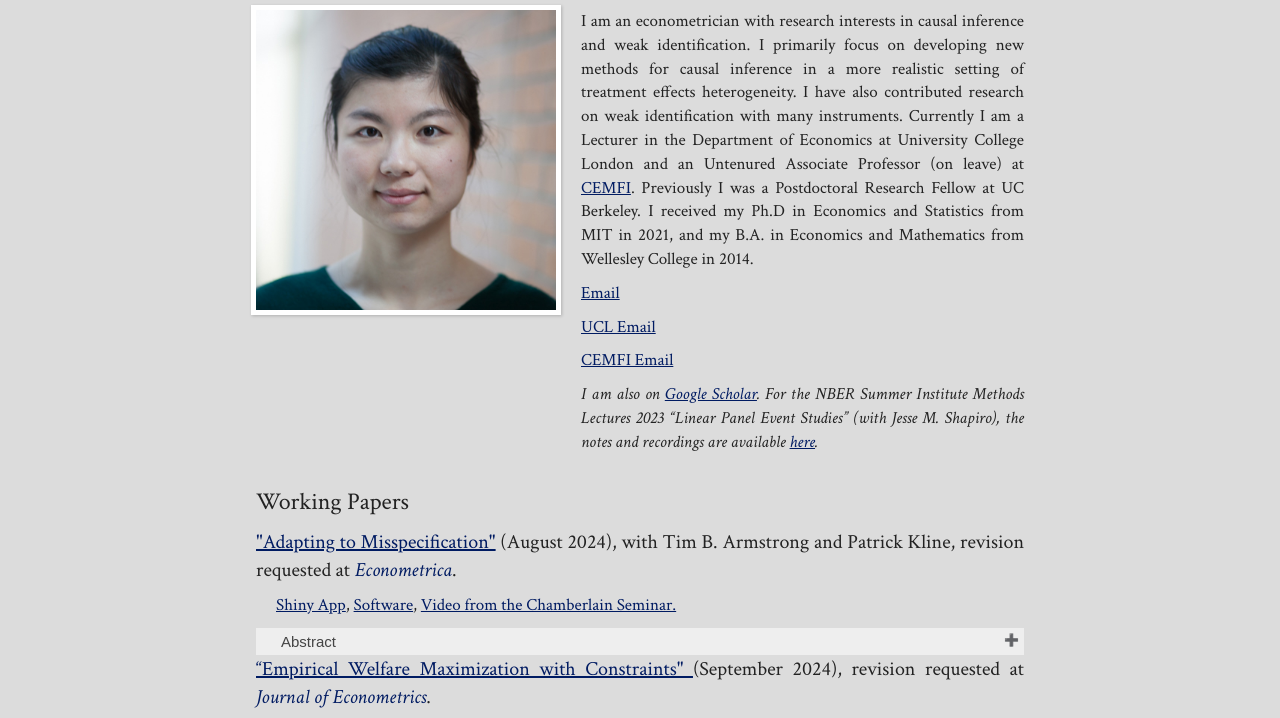
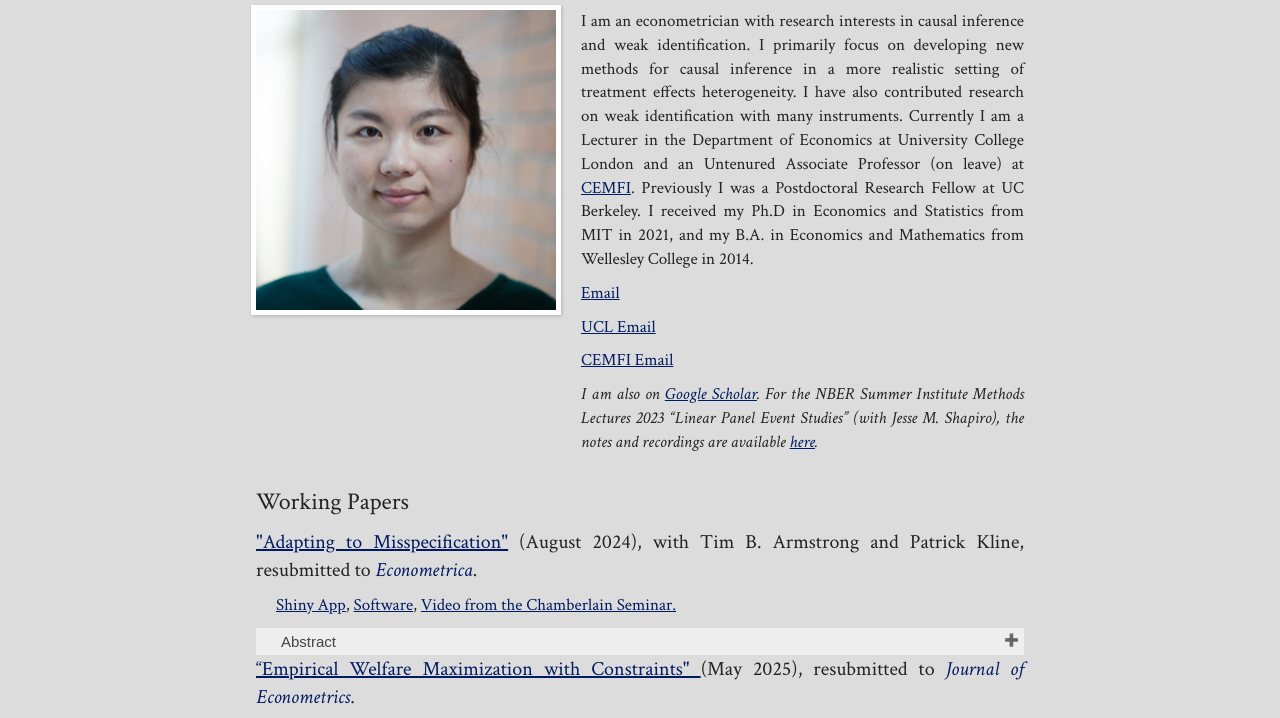
Before and after one commit to lsun20/lsun20.github.io, a plain HTML site: page index.html in a window 1280 px wide. Shown: the part 59-777 px from the top of the page. Drawn offline with Linux system fonts and the light colour scheme.

Commit message:
Updated version of "Empirical Welfare Maximization with Constraints"

```diff
--- a/index.html
+++ b/index.html
@@ -84,14 +84,15 @@
 
 
 
-				<p class="large"> <a href="https://arxiv.org/pdf/2305.14265.pdf"> "Adapting to Misspecification"</a> (August 2024), with Tim B. Armstrong and Patrick Kline, revision requested at <a class="italics">Econometrica</a>.</p>
+				<p class="large"> <a href="https://arxiv.org/pdf/2305.14265.pdf"> "Adapting to Misspecification"</a> (August 2024), with Tim B. Armstrong and Patrick Kline, resubmitted to <a class="italics">Econometrica</a>.</p>
                         	<p class="indent"> <a href="https://lsun20.github.io/MissAdapt/">Shiny App</a>, <a href="https://github.com/lsun20/MissAdapt">Software</a>, <a href="https://youtu.be/JrDsCW-1h6A">Video from the Chamberlain Seminar.</a> </p>
                         	<button type="button" class="collapsible">Abstract</button>
                 <div class="content">
                     <p class="indent">Empirical research typically involves a robustness-efficiency tradeoff. A researcher seeking to estimate a scalar parameter can invoke strong assumptions to motivate a restricted estimator that is precise but may be heavily biased, or they can relax some of these assumptions to motivate a more robust, but variable, unrestricted estimator. When a bound on the bias of the restricted estimator is available, it is optimal to shrink the unrestricted estimator towards the restricted estimator. For settings where a bound on the bias of the restricted estimator is unknown, we propose adaptive estimators that minimize the percentage increase in worst case risk relative to an oracle that knows the bound. We show that adaptive estimators solve a weighted convex minimax problem and provide lookup tables facilitating their rapid computation. Revisiting some well known empirical studies where questions of model specification arise, we examine the advantages of adapting to---rather than testing for---misspecification.</p>
                 </div>
 
-                <p class="large"> <a href="https://arxiv.org/pdf/2103.15298">“Empirical Welfare Maximization with Constraints" </a> (September 2024), revision requested at <a class="italics">Journal of Econometrics</a>. </p>
+                <p class="large"> <a href="/EWM_constraints.pdf">“Empirical Welfare Maximization with Constraints" </a> (May 2025), resubmitted to <a class="italics">Journal of Econometrics</a>. </p>
+                <p class="indent"> <a href="https://arxiv.org/abs/2103.15298">arXiv.</p>
                 <button type="button" class="collapsible">Abstract</button>
                 <div class="content">
                 <p class="indent"> Empirical Welfare Maximization (EWM) is a framework that can be used to select welfare program eligibility policies based on data. This paper extends EWM by allowing for uncertainty in estimating the budget needed to implement the selected policy, in addition to its welfare. Due to the additional estimation error, I show there exist no rules that achieve the highest welfare possible while satisfying a budget constraint uniformly over a wide range of DGPs. This differs from the setting without a budget constraint where uniformity is achievable. I propose an alternative trade-off rule and illustrate it with Medicaid expansion, a setting with imperfect take-up and varying program costs. </p>
```
Also changed, not shown: 2 other files.
